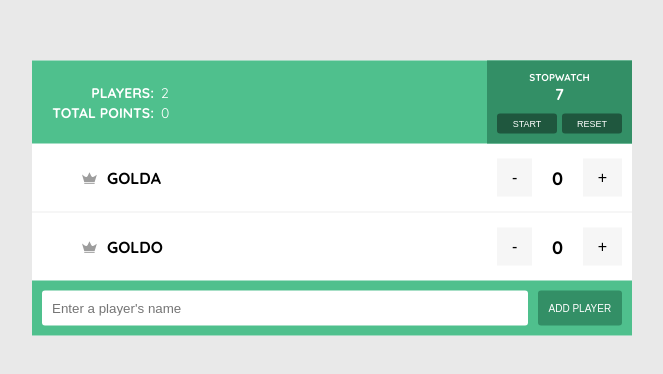
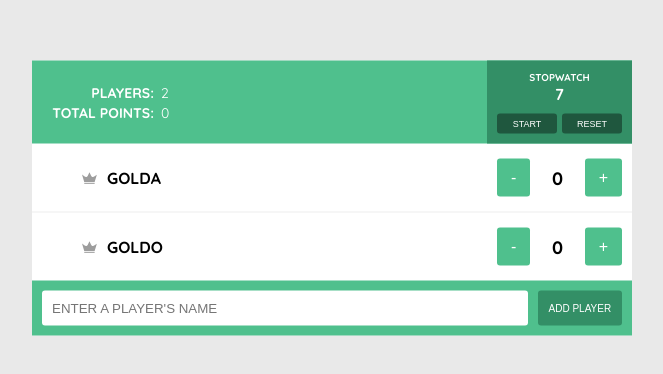
Before and after one commit to coderdiaz/scoreboard, a Vue app: page / in a window 1280 px wide. Shown: the part 202-576 px from the top of the page, without its empty margins (308-971 px from the left). Built offline with nearby package versions, Linux system fonts and the light colour scheme.

Commit message:
fix: fixed styles

```diff
--- a/src/scss/_global.scss
+++ b/src/scss/_global.scss
@@ -13,3 +13,24 @@ body {
   display: grid;
   grid-gap: $grid-gap;
 }
+
+@keyframes beat {
+  0% {
+    transform: scale(1.5);
+  }
+  20% {
+    transform: scale(1.4);
+  }
+  40% {
+    transform: scale(1.3);
+  }
+  60% {
+    transform: scale(1.2);
+  }
+  80% {
+    transform: scale(1.1);
+  }
+  100% {
+    transform: scale(1);
+  }
+}
--- a/src/scss/components/_player-form.scss
+++ b/src/scss/components/_player-form.scss
@@ -9,6 +9,7 @@
     padding: 10px;
     border-radius: 3px;
     margin-right: 10px;
+    text-transform: uppercase;
   }
 
   .submit-button {
@@ -20,5 +21,6 @@
     text-transform: uppercase;
     background-color: darken($primary-color, 15%);
     color: $white-color;
+    cursor: pointer;
   }
 }
--- a/src/scss/components/_player.scss
+++ b/src/scss/components/_player.scss
@@ -21,6 +21,7 @@
       margin-right: 10px;
       fill: darken($gray-color, 35%);
       &.is-high-score {
+        animation: beat .6s ease-in;
         fill: $yellow-color;
       }
     }
@@ -39,9 +40,22 @@
     .btn {
       border: 0;
       font-size: 16px;
-      padding: 10px 15px;
-      background-color: $gray-color;
+      padding: 10px 14px;
+      background-color: $primary-color;
       cursor: pointer;
+      color: $white-color;
+      border-radius: 3px;
+      &:disabled,
+      [disabled] {
+        color: darken($gray-color, 15%);
+        background-color: darken($gray-color, 5%);
+        &:hover {
+          background-color: darken($gray-color, 5%);
+        }
+      }
+      &:hover {
+        background-color: darken($primary-color, 5%);
+      }
     }
   }
 }
--- a/src/scss/components/_stopwatch.scss
+++ b/src/scss/components/_stopwatch.scss
@@ -28,6 +28,7 @@
       font-size: 9px;
       text-transform: uppercase;
       color: $white-color;
+      cursor: pointer;
       &.handler {
         margin-right: 5px;
       }
```
